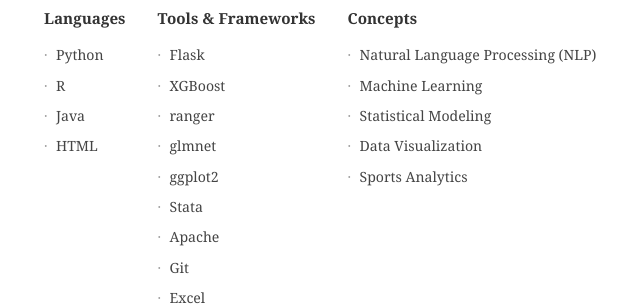
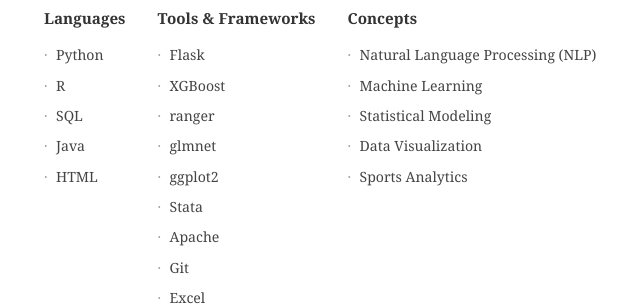
Before and after one commit to CooperWisener/personal_website, a Flask app: page / in a window 1280 px wide. Shown: the part 815-1121 px from the top of the page, without its empty margins (234-874 px from the left). Run offline with Flask 3, Linux system fonts and the light colour scheme.

Commit message:
Add SQL to skills and update CV with Krahnborn role, GPA, and certification
- Add SQL to the homepage Languages list and the resume/CV skills lines
- CV: add Associate Consultant at Krahnborn, end Niedenthal lab role Aug 2026,
  update GPA to 3.84, add Salesforce certification and JavaScript/Salesforce skills

```diff
--- a/templates/index.html
+++ b/templates/index.html
@@ -42,6 +42,7 @@
       <ul class="skill-list">
         <li>Python</li>
         <li>R</li>
+        <li>SQL</li>
         <li>Java</li>
         <li>HTML</li>
       </ul>
```
Also changed, not shown: 2 other files.
